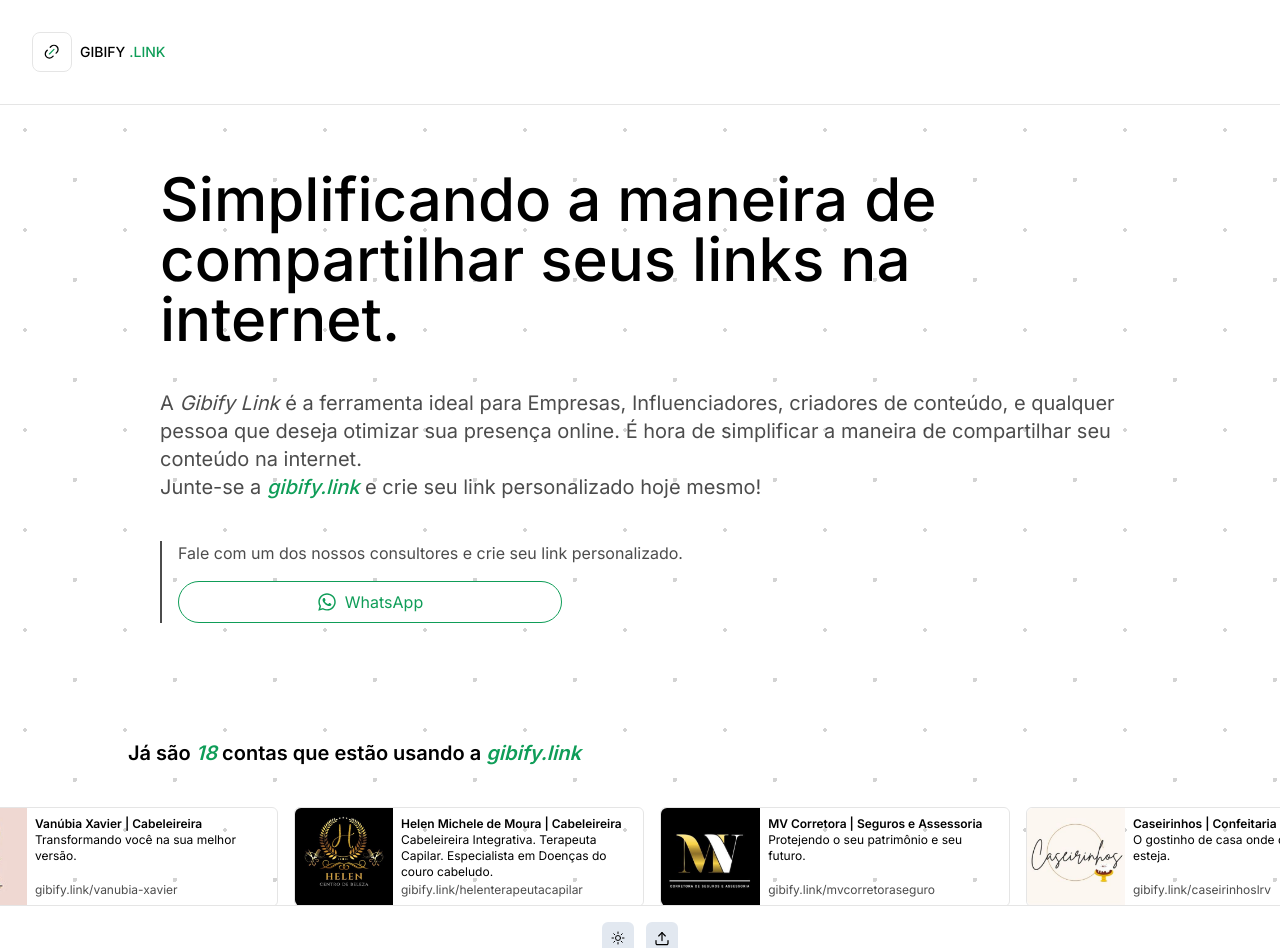
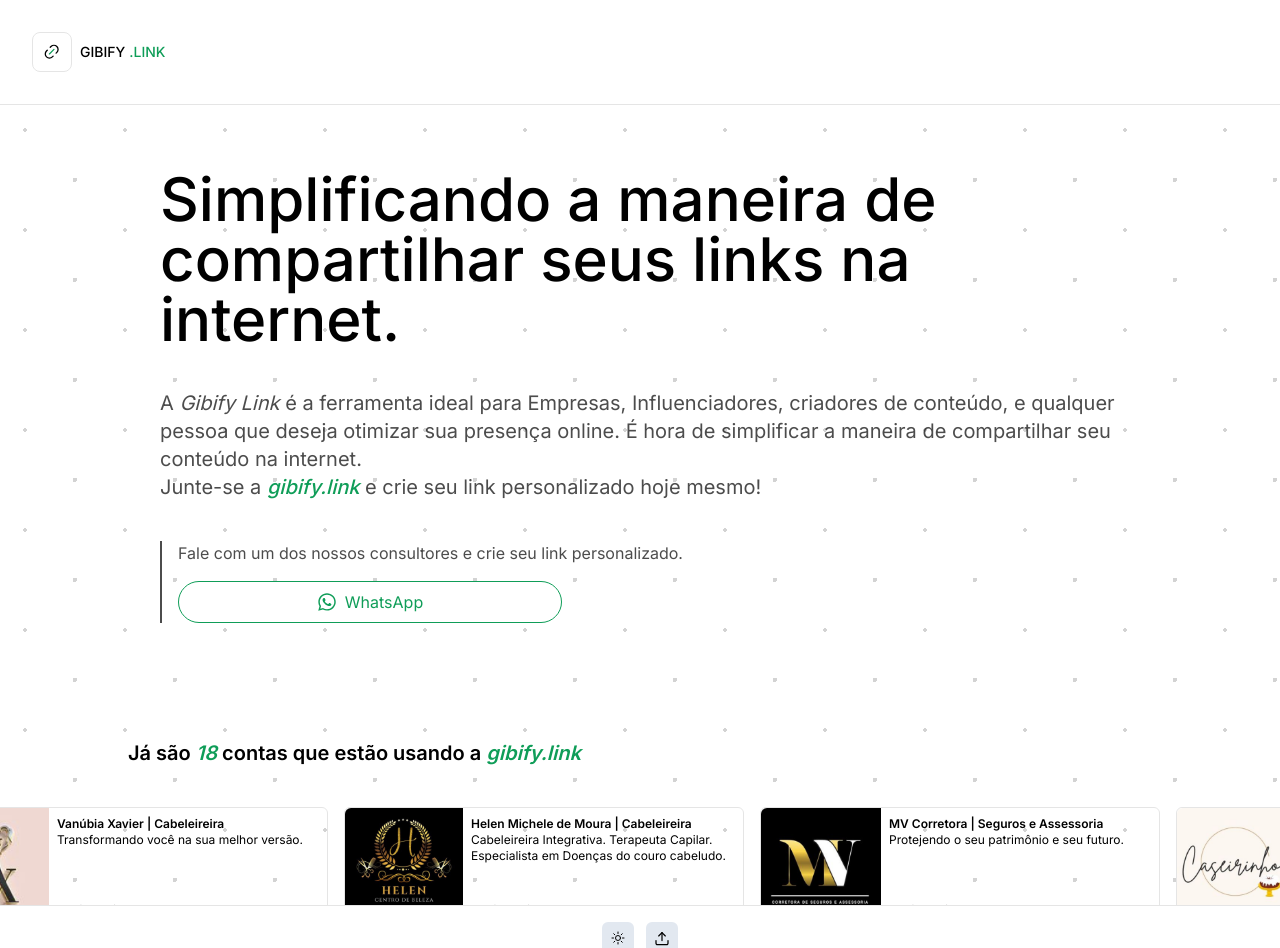
Before and after one commit to gibifytech/gibify.link, a Next.js app: page / in a window 1280 px wide. Shown: the top 948 px of the page. Built offline with nearby package versions, Linux system fonts and the light colour scheme.

Commit message:
fix: height carousel image

```diff
--- a/src/components/carousel/index.tsx
+++ b/src/components/carousel/index.tsx
@@ -19,13 +19,13 @@
                 rel="noopener noreferrer"
                 className=""
               >
-                <li className="flex border border-neutral-200 dark:border-neutral-800 hover:border-green-500 rounded-md h-[100px] w-[350px]">
+                <li className="flex border border-neutral-200 dark:border-neutral-800 hover:border-green-500 rounded-md h-[120px] w-[400px]">
                   <Image
                     className="rounded-tl-md rounded-bl-md"
                     src={user.image}
                     alt="Bordered avatar"
-                    width={100}
-                    height={100}
+                    width={120}
+                    height={120}
                   />
                   <div className="flex flex-col items-start justify-between p-2">
                     <div>
```
